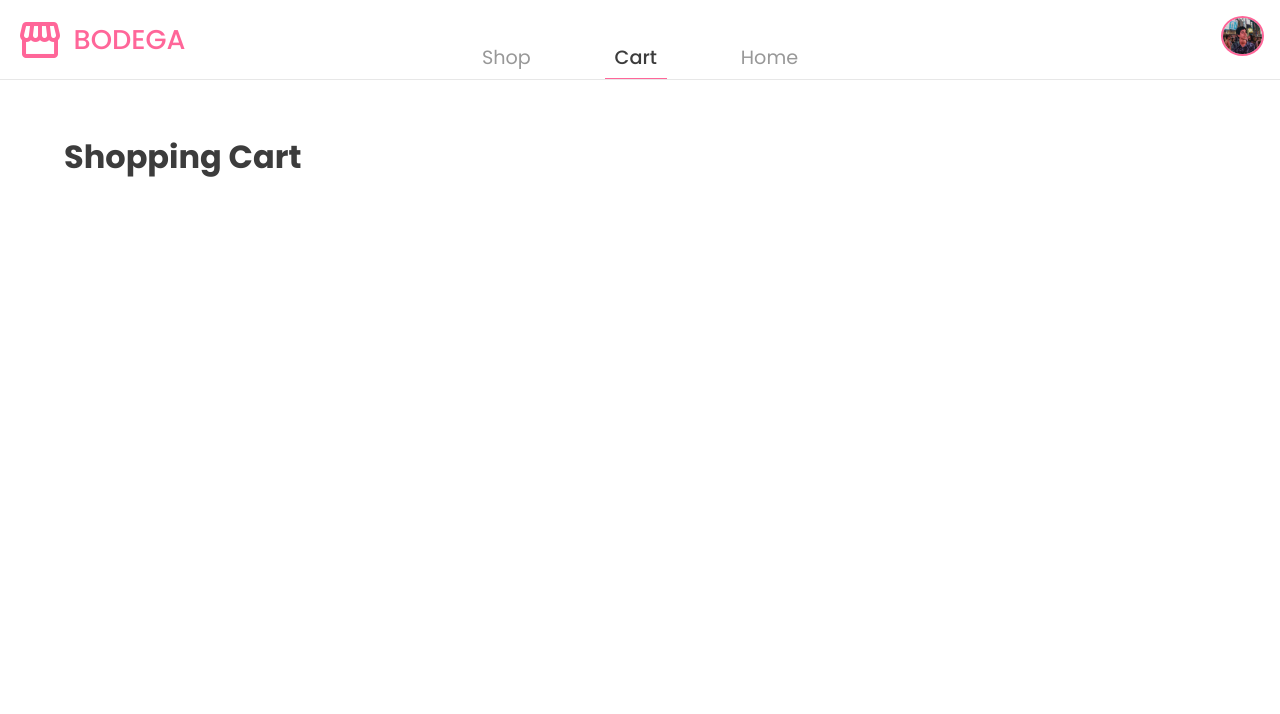
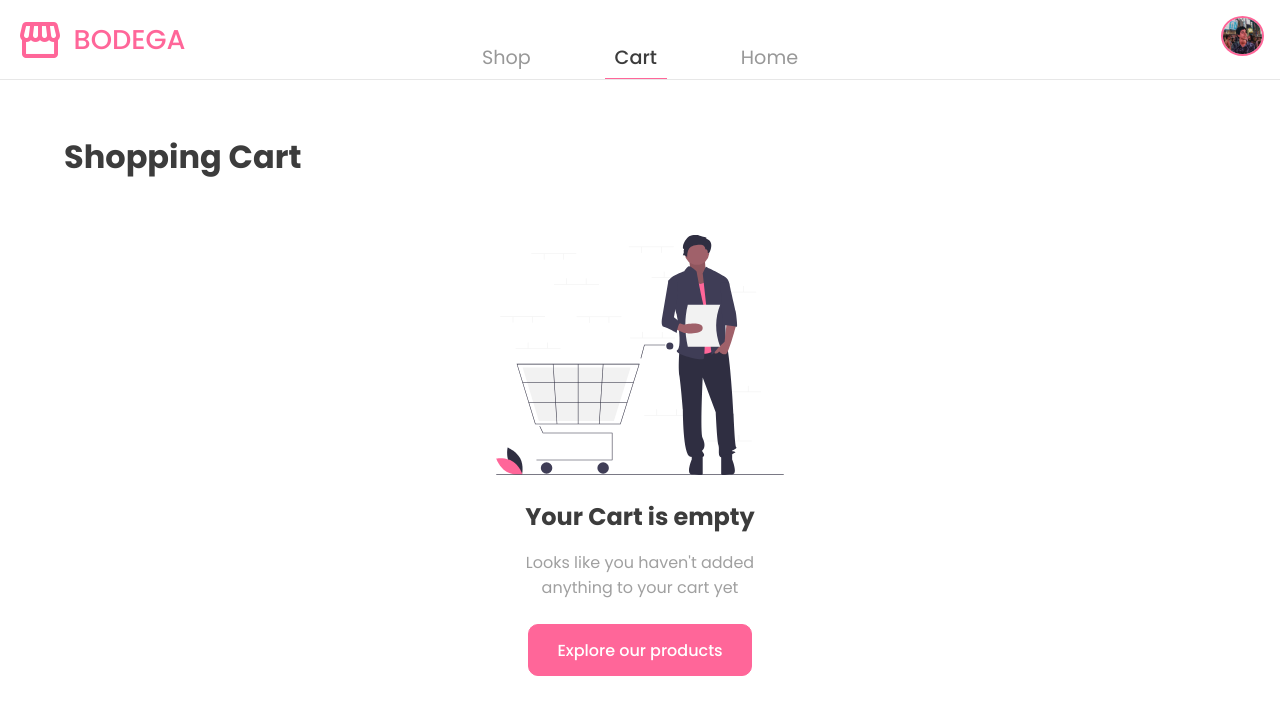
Before and after one commit to TheRoro/Bodega, a Vue app: page /cart in a window 1280 px wide. Shown: the top 714 px of the page. Built offline with nearby package versions, Linux system fonts and the light colour scheme.

Commit message:
🎉 Finish Cart Module

```diff
--- a/src/modules/cart/Cart.scss
+++ b/src/modules/cart/Cart.scss
@@ -25,7 +25,7 @@
 		flex-direction: column;
 	}
 
-	@media only screen and (max-width: $phone-size) {
+	@media only screen and (max-width: $nav-breakpoint) {
 		padding-bottom: $bottom-navbar-height;
 	}
 }
--- a/src/modules/cart/Cart.vue
+++ b/src/modules/cart/Cart.vue
@@ -14,6 +14,8 @@
 				:quantity="item.quantity"
 			/>
 		</div>
+		<Checkout :display="items.length != 0" />
+		<EmptyCart :isEmpty="items.length == 0" />
 	</div>
 </template>
 
@@ -23,10 +25,15 @@
 
 <script>
 import Item from '../../components/item/Item.vue'
+import Checkout from '../../components/checkout/Checkout.vue'
+import EmptyCart from '../../components/emptyCart/EmptyCart.vue'
+
 export default {
 	name: 'Cart',
 	components: {
 		Item,
+		Checkout,
+		EmptyCart,
 	},
 	mounted() {
 		this.items = this.$store.getters.cart
```
